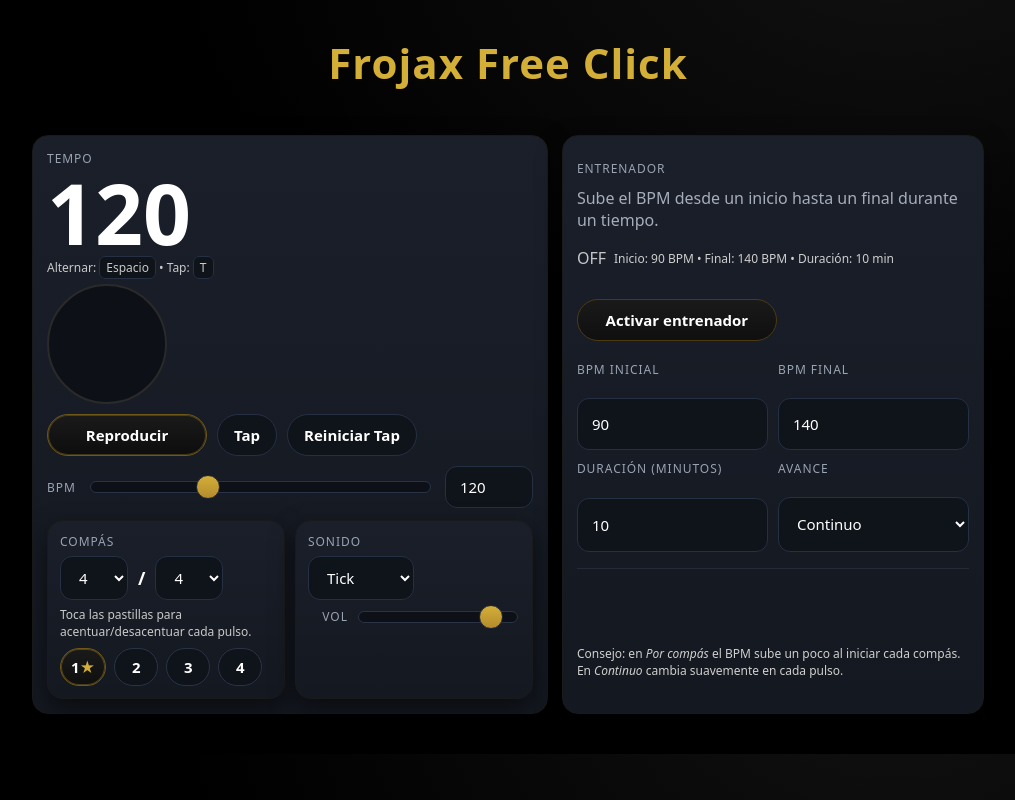
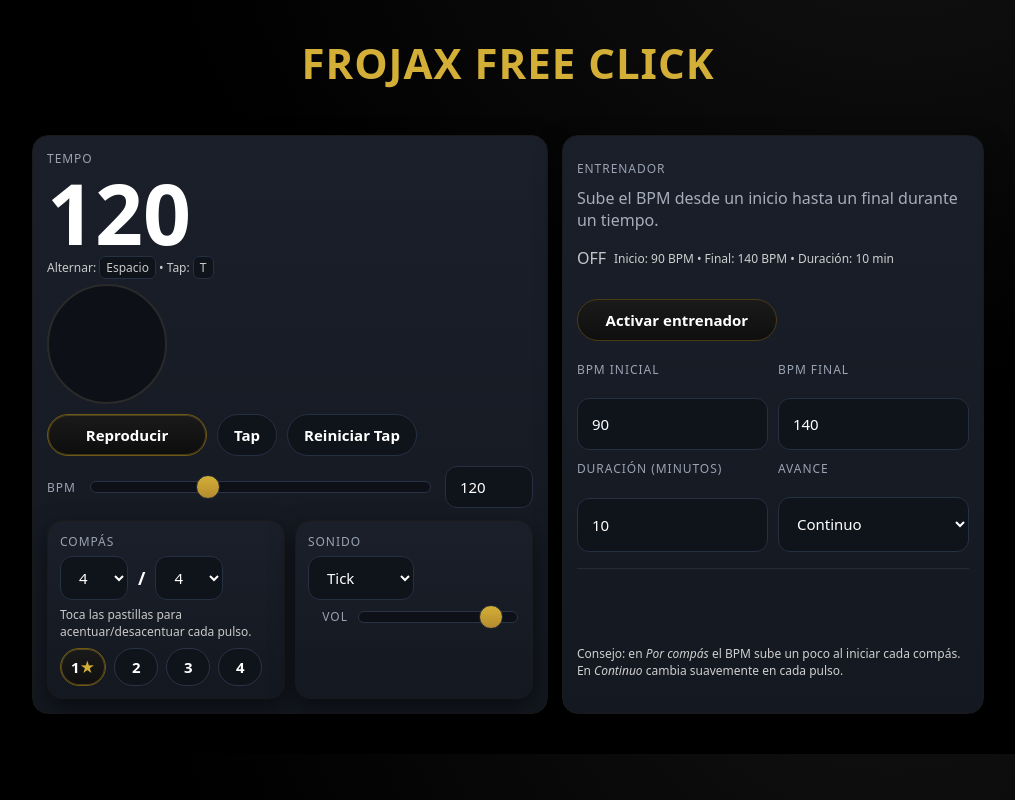
Before and after one commit to jfx2786/frojax-free-click, a plain HTML site: page index.html in a window 1280 px wide. Shown: the whole page, without its empty margins (132-1147 px from the left). Drawn offline with Linux system fonts and the light colour scheme.

Commit message:
Update index.html

```diff
--- a/index.html
+++ b/index.html
@@ -124,7 +124,7 @@
 </head>
 <body>
   <header>
-  <h1 class="logo-title">Frojax Free Click</h1>
+  <h1 class="logo-title">FROJAX FREE CLICK</h1>
 </header>
 
   <div class="wrap">
```
